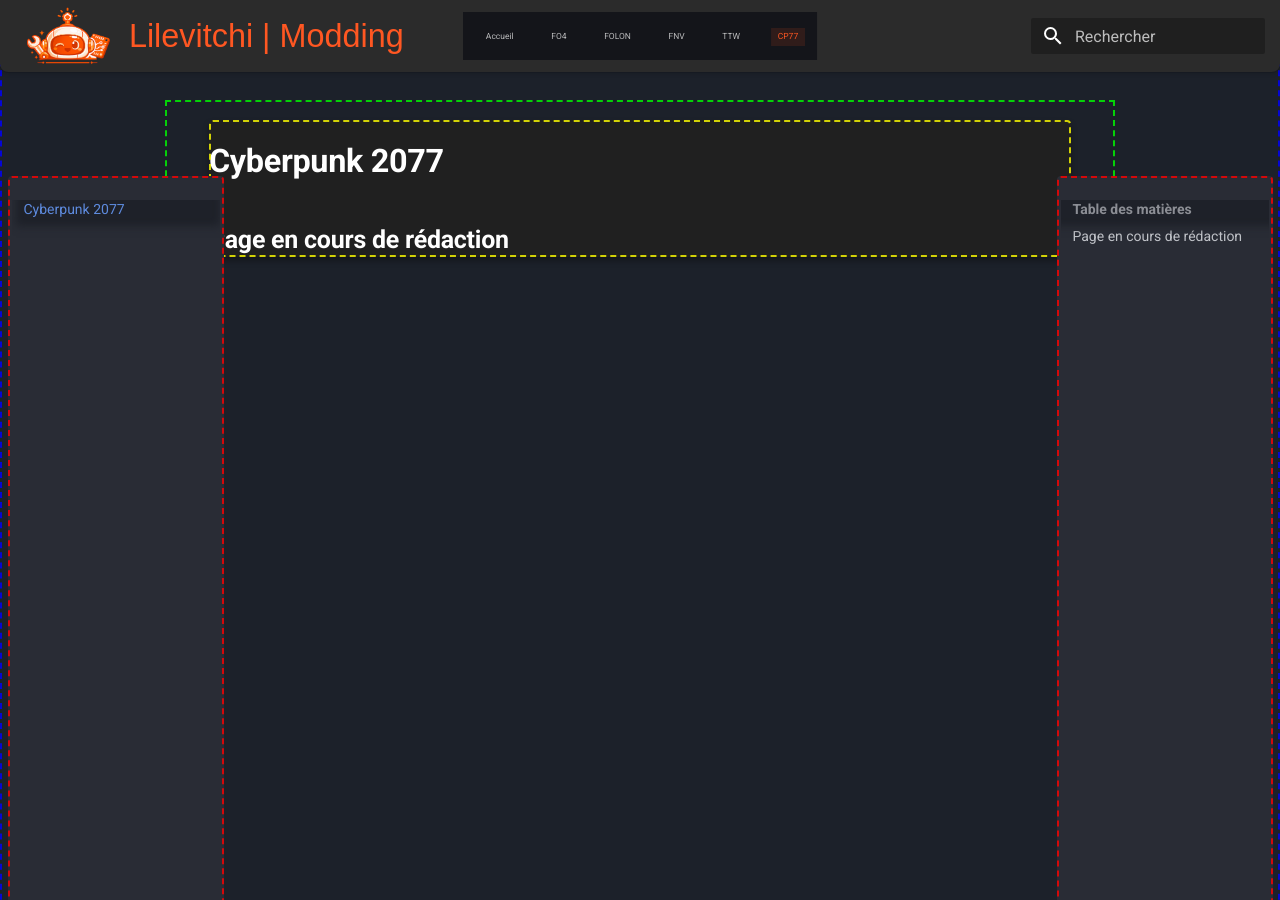
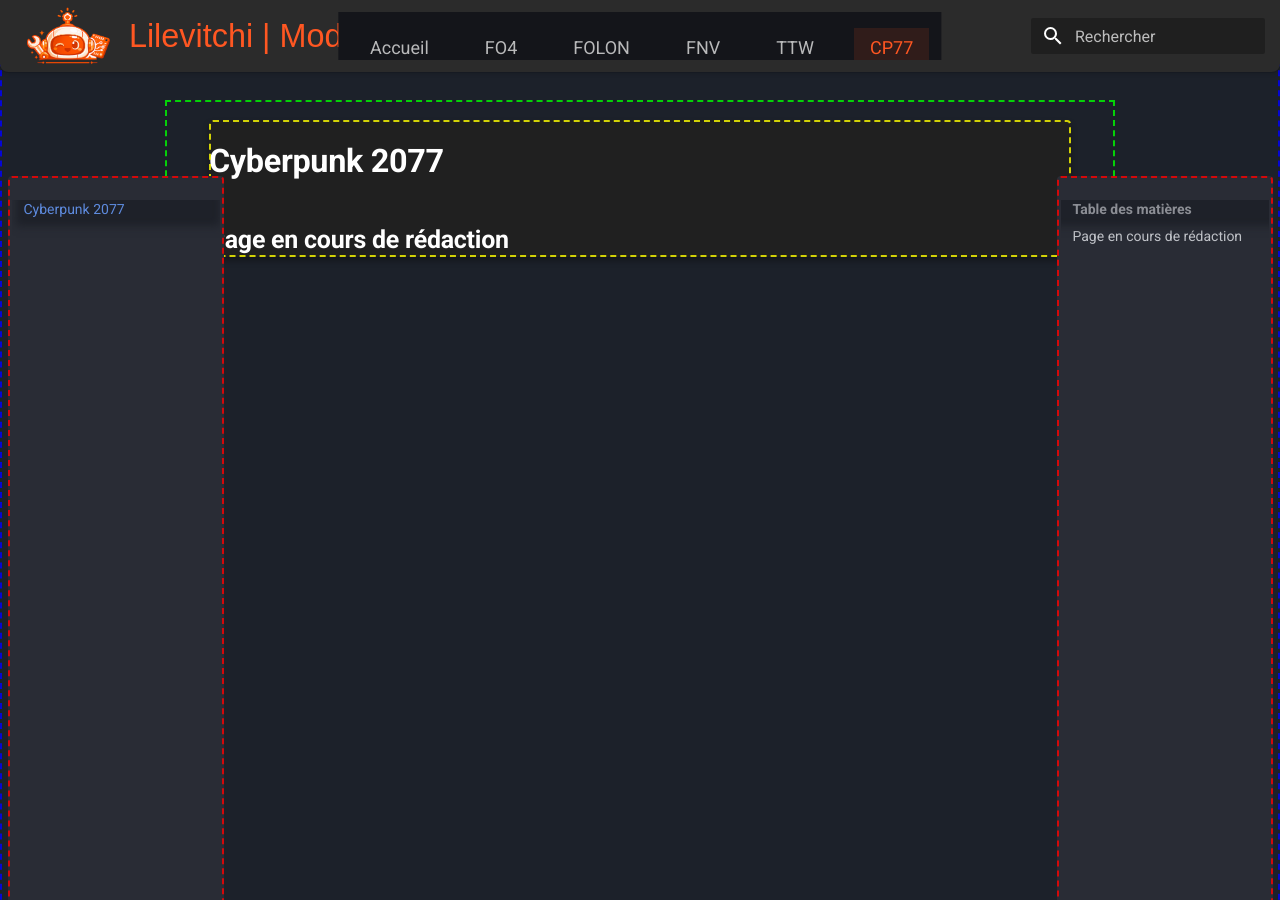
Before and after one commit to Lilevitchi/lilevitchi.github.io, an MkDocs documentation site: the page built from docs/cyberpunk/index.md, in a window 1280 px wide and 900 px high. Built offline with MkDocs 1.6.1 and Material for MkDocs 9.7.7, drawn with Linux system fonts in a browser that asks for light colours.

Commit message:
Update extra.css

```diff
--- a/docs/stylesheets/extra.css
+++ b/docs/stylesheets/extra.css
@@ -215,14 +215,15 @@
 [data-md-color-scheme] .md-tabs__link {
   pointer-events: auto;
   color: white;
-  padding: 0.4em 0.8em;
-  font-size: 0.85em;
+  padding: 0.4rem 0.8rem;
+  font-size: 0.9rem;
+  border-bottom: 4px solid transparent;
+  background: transparent;
   transition: var(--transition-midnight);
 }
 
 /* Onglet — survol (hover) */
 [data-md-color-scheme] .md-tabs__link:hover {
-  opacity: 1;
   color: var(--accent);
   background-color: var(--tab-bg-hover);
 }
@@ -231,7 +232,6 @@
 [data-md-color-scheme]
 .md-tabs__item--active
 .md-tabs__link {
-  opacity: 1;
   color: var(--accent);
   background-color: var(--tab-bg-active);
   border-bottom-color: var(--accent);
```
